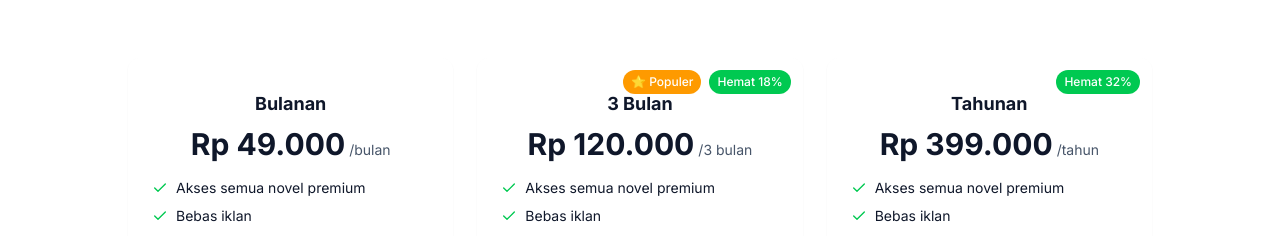
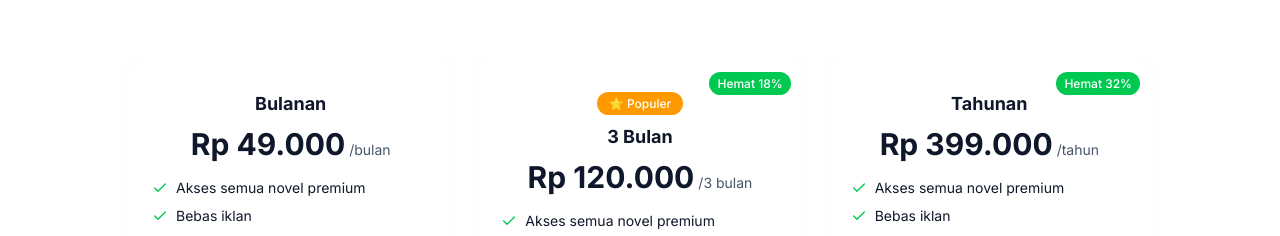
Before and after one commit to suryahlm/novesia, a Next.js app: page /pricing in a window 1280 px wide. Shown: the part 275-511 px from the top of the page. Built offline with nearby package versions, Linux system fonts and the light colour scheme; no server answers; the database is empty.

Commit message:
Center Populer badge above title, Hemat badge at top right

```diff
--- a/src/app/pricing/page.tsx
+++ b/src/app/pricing/page.tsx
@@ -319,23 +319,24 @@ export default function PricingPage() {
                                 : ""
                                 }`}
                         >
-                            {/* Badges - positioned inside card at top right */}
-                            {(plan.popular || plan.savings) && (
-                                <div className="absolute top-3 right-3 flex gap-2 z-10">
-                                    {plan.popular && (
-                                        <span className="px-2 py-1 rounded-full bg-amber-500 text-white text-xs font-medium whitespace-nowrap">
-                                            ⭐ Populer
-                                        </span>
-                                    )}
-                                    {plan.savings && (
-                                        <span className="px-2 py-1 rounded-full bg-green-500 text-white text-xs font-medium whitespace-nowrap">
-                                            {plan.savings}
-                                        </span>
-                                    )}
+                            {/* Hemat badge - top right */}
+                            {plan.savings && (
+                                <div className="absolute top-3 right-3 z-10">
+                                    <span className="px-2 py-1 rounded-full bg-green-500 text-white text-xs font-medium whitespace-nowrap">
+                                        {plan.savings}
+                                    </span>
                                 </div>
                             )}
 
                             <div className="text-center mb-4 pt-2">
+                                {/* Populer badge - centered above title */}
+                                {plan.popular && (
+                                    <div className="mb-2">
+                                        <span className="px-3 py-1 rounded-full bg-amber-500 text-white text-xs font-medium">
+                                            ⭐ Populer
+                                        </span>
+                                    </div>
+                                )}
                                 <h3 className="font-bold text-lg mb-2">{plan.name}</h3>
                                 <div className="flex items-baseline justify-center gap-1">
                                     <span className="text-2xl sm:text-3xl font-bold">
```
